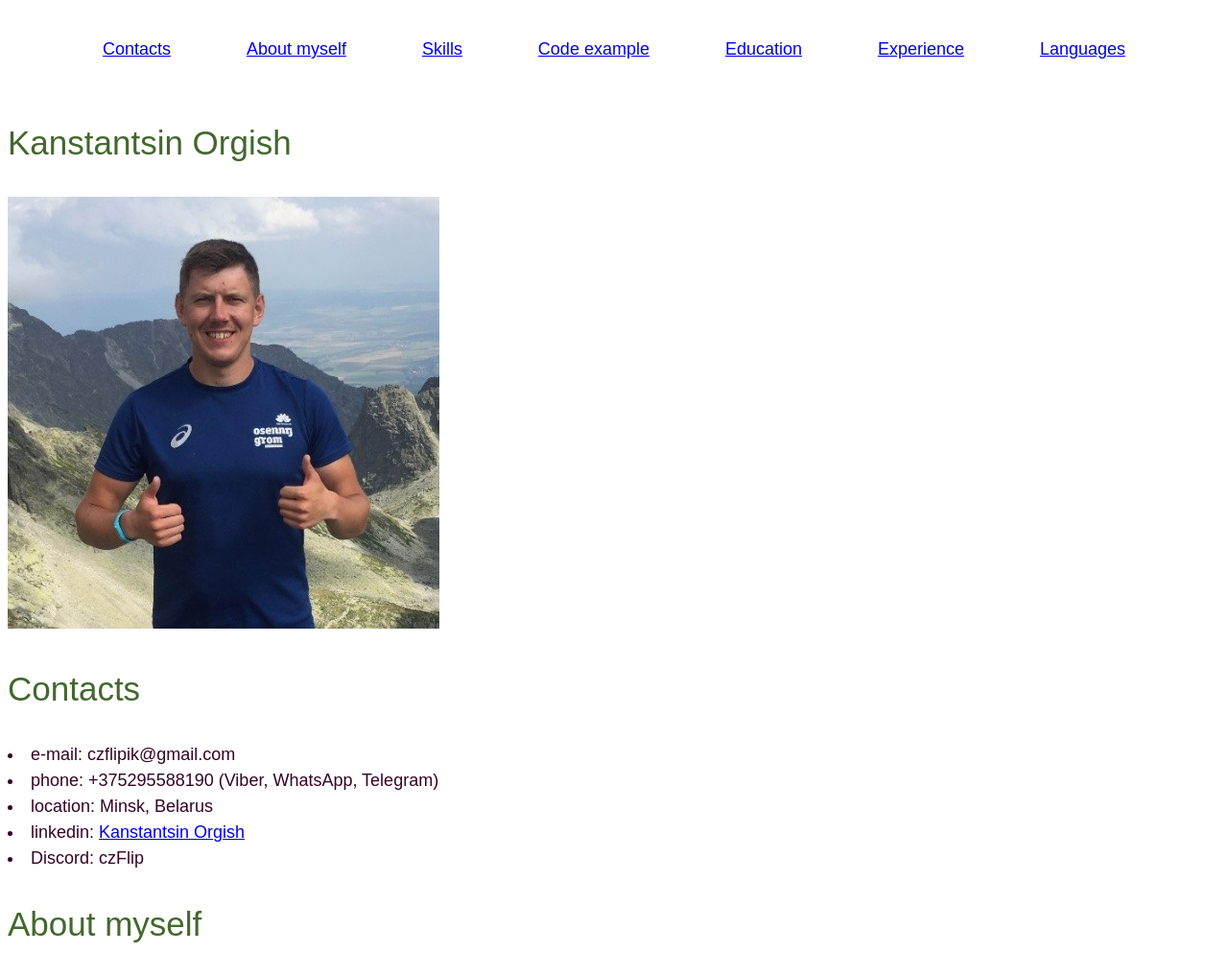
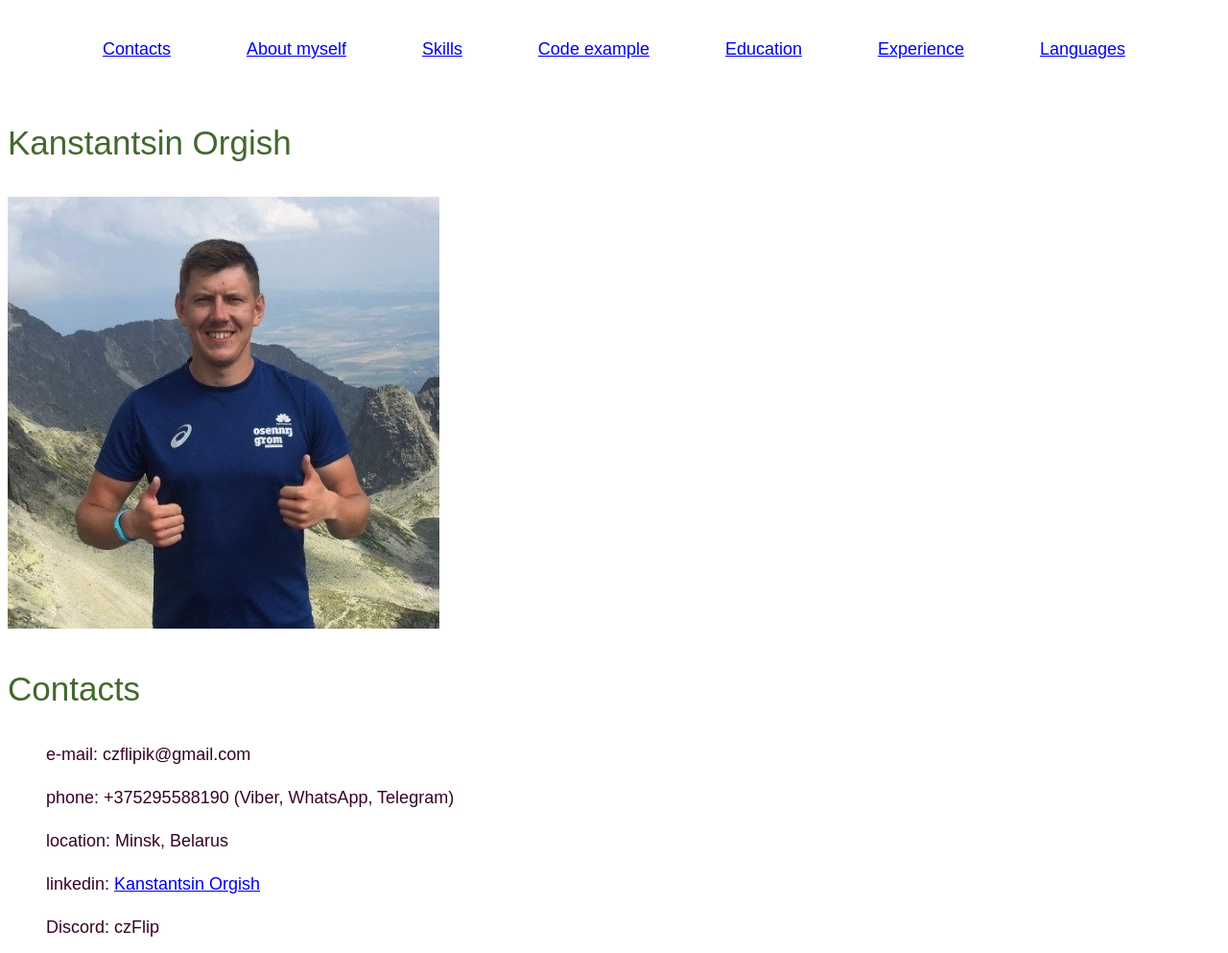
Before and after one commit to czFlip/rsschool-cv, a plain HTML site: page index.html in a window 1280 px wide. Shown: the top 993 px of the page at 96% size. Drawn offline with Linux system fonts and the light colour scheme; a web font is replaced by a local one.

Commit message:
fix: edit index.html

```diff
--- a/index.html
+++ b/index.html
@@ -30,11 +30,11 @@
             </section>
             <section class="section" id="Contacts">
                 <h2 class="section-title">Contacts</h2>
-                <li>e-mail: czflipik@gmail.com</li>
-                <li>phone: +375295588190 (Viber, WhatsApp, Telegram)</li>
-                <li>location: Minsk, Belarus</li>
-                <li>linkedin: <a href="https://www.linkedin.com/in/konstantin-orgish-54b52765/">Kanstantsin Orgish</a></li>
-                <li>Discord: czFlip</li>
+                <ul>e-mail: czflipik@gmail.com</ul>
+                <ul>phone: +375295588190 (Viber, WhatsApp, Telegram)</ul>
+                <ul>location: Minsk, Belarus</ul>
+                <ul>linkedin: <a href="https://www.linkedin.com/in/konstantin-orgish-54b52765/">Kanstantsin Orgish</a></ul>
+                <ul>Discord: czFlip</ul>
              </section>
             <section class="section" id="About-myself">
                 <h2 class="section-title">About myself</h2>
```
